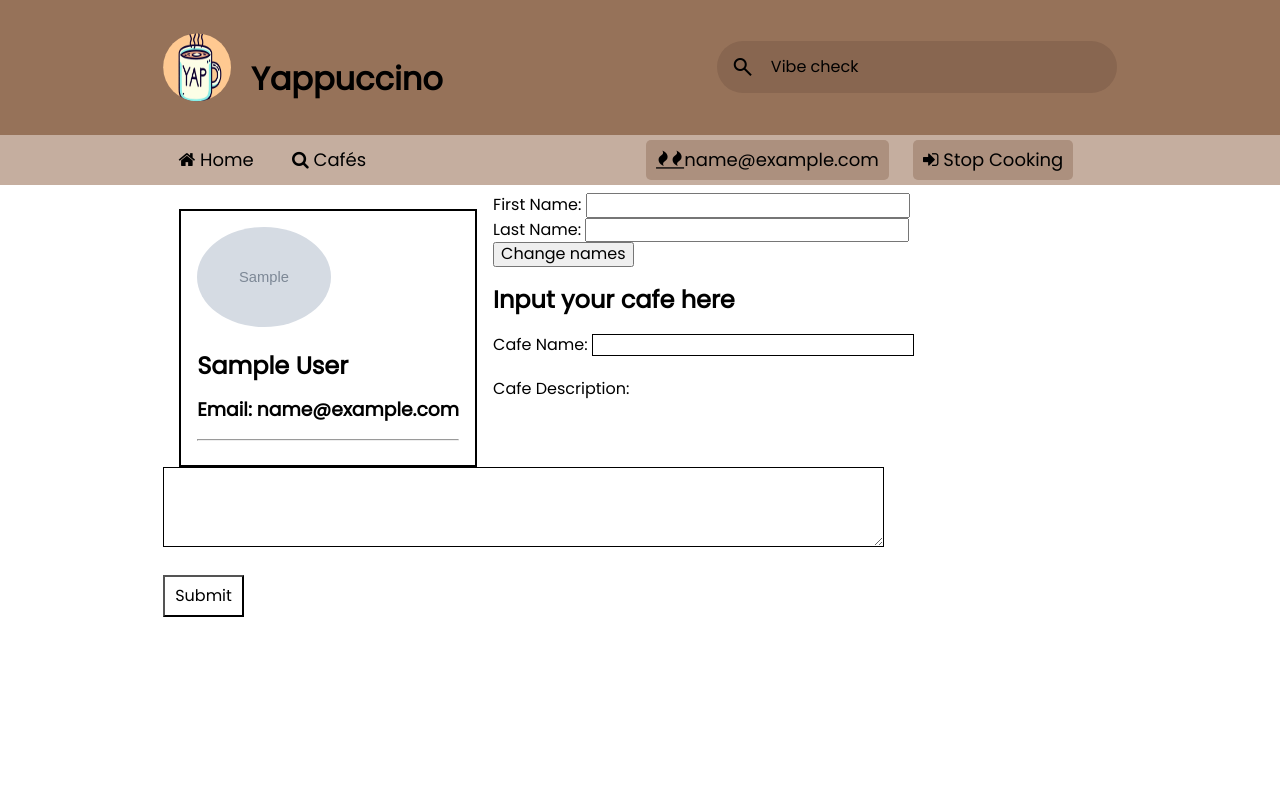
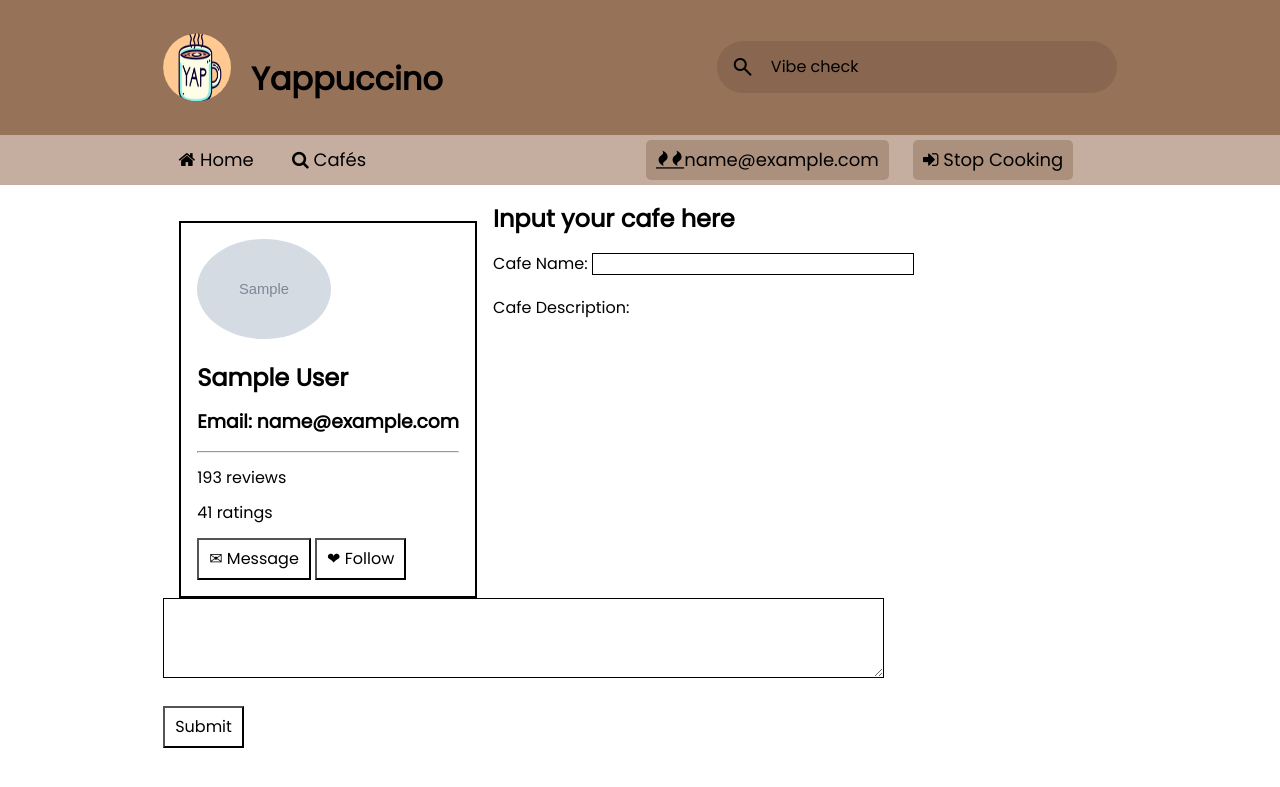
Before and after one commit to JobertAlan/CCAPDEV-MP, a Node server app: template views/profile.hbs in a window 1280 px wide. Shown: the top 787 px of the page. Run offline with Node 20, Linux system fonts and the light colour scheme; the template is opened without the code that fills it: values that come from a table or form of the project are taken from there, others are empty; tables that the repository leaves empty hold one stand-in row (values such as "Sample post"); grey boxes marked "Sample" are stand-in pictures; some libraries are stand-ins or nearby versions.

Commit message:
Add files via upload

```diff
--- a/server.js
+++ b/server.js
@@ -281,36 +281,11 @@ app.get('/cafe/search', async (req, res) => {
 
 })
 
-// avg review rating
-async function getRating(cafeId) {
-    try {
-        const reviews = await Review.find({ cafeReviewed: cafeId }).lean()
-
-        if (reviews.length === 0 ) {
-            return 0;
-        }
-
-        const ratings = reviews.map(review => review.rating)
-
-        const sum = ratings.reduce((acc, rating) => acc + rating, 0)
-
-        const average = sum / ratings.length
-
-        const averageRounded = average.toFixed(1)
-
-        return averageRounded
-    } catch (error) {
-        console.error('There has been an error calculating the average rating: ', error)
-    }
-}
-
 app.get('/cafe/:id', async (req, res) => {
 
     const userData = req.session.user
 
     const cafeId = req.params.id
-
-    const cafeRating = await getRating(cafeId)
 
     const cafe = await Cafe.findById(cafeId).lean()
 
@@ -327,18 +302,9 @@ app.get('/cafe/:id', async (req, res) => {
     }))
 
     // console.log('Cafe id & current userId: ', cafe.ownedBy, userData)
-    console.log('rating: ', cafeRating)
-
-    const context = {
-        cafe,
-        reviews: reviewUserData,
-        userData,
-        cafeRating
-    }
 
     if (cafe) {
-        // res.render('cafe', {cafe, reviews: reviewUserData, userData } )
-        res.render('cafe', context)
+        res.render('cafe', {cafe, reviews: reviewUserData, userData } )
     }
     else {
         res.status(404).send('cafe not found')
@@ -389,19 +355,6 @@ app.post('/cafe/:id/postreview', isAuthenticated, async (req, res) => {
     res.redirect(`/cafe/${cafeReviewed}`)
 })
 
-app.post('/cafe/delete-review/:id', isAuthenticated, async (req, res) => {
-    const reviewId = req.params.id
-
-    let thisReview = await Review.findById(reviewId)
-
-    let cafeReviewed = thisReview.cafeReviewed
-
-    let delReview = await Review.findByIdAndDelete(reviewId)
-
-    res.redirect(`/cafe/${cafeReviewed}`)
-})
-
-
 // Jank edit method
 app.post('/cafe/:id/patchreview', isAuthenticated, async (req, res) => {
 
@@ -450,15 +403,3 @@ app.post('/cafe/reply-review/:id', isAuthenticated, async (req, res) => {
 
     res.redirect(req.get('referer'))
 })
-
-// Sends to a Error page if a route isn't found
-app.all('*', (req, res) => {
-
-    if (req.session.user) {
-        const userData = req.session.user;
-        res.render('error', {userData})
-    }
-    else {
-        res.render('error')
-    }
-})
--- a/views/cafes.hbs
+++ b/views/cafes.hbs
@@ -23,10 +23,10 @@
             <!--The review stuff, should modify the ratings, number of reviews and the overall score-->
             <div class ="reviewcontainer">
                 <div class ="score">
-                    {{!-- <h4>Amazing</h4> <!--Modify the word here --> --}}
-                    {{!-- <p><span id="numReview">122</span> People have reviewed</p> <!--Modify the amount of people in the span--> --}}
+                    <h4>Amazing</h4> <!--Modify the word here -->
+                    <p><span id="numReview">122</span> People have reviewed</p> <!--Modify the amount of people in the span-->
                 </div>
-                {{!-- <div class = scorebox><h1 id="scorenumber 1">100</h1></div> <!--Modify the score here--> --}}
+                <div class = scorebox><h1 id="scorenumber 1">100</h1></div> <!--Modify the score here-->
             </div>
 
             <hr>
--- a/views/partials/cafeReviews.hbs
+++ b/views/partials/cafeReviews.hbs
@@ -41,20 +41,6 @@
                         <h3>️‍🔥 {{this.upvotes}}</h3>
                         <button>Updoot</button>
                     </div>
-                    <button class="reviewButton" onclick="showReviewForm()">Open Review Editor</button>
-
-                    <form class="review" id="editReview" action="/cafe/{{this.cafeReviewed}}/patchreview" method="post">
-                        <div class="reviewTitle"><label>Review Title: </label>
-                        <input class="reviewInput" type="text" placeholder="reviewTitle" name="reviewTitle" /><br></div>
-
-                        <div class="reviewDesc"><label>Review Description: </label><br>
-                        <textarea class="reviewInput" rows="4" cols="50" name="reviewDescription"></textarea><br></div>
-
-                        <div class="reviewRating"></div><label>Give a rating: </label>
-                        <input class="reviewInput" type="number" id="quantity" name="reviewRating" min="1" max="5" value="5"><br></div>
-
-                        <button class="reviewButton" type="submit" id="editButton">☝ Submit Edits</button>
-                    </form>
                 {{/if}}
 
 
@@ -87,13 +73,8 @@
 
 
 <script>
-    function showReviewForm() {
-        const reviewForm = document.getElementById('editReview');
-        // Check the current display state and toggle it
-        if (reviewForm.style.display === 'none' || reviewForm.style.display === '') {
-            reviewForm.style.display = 'block'; // Show the form
-        } else {
-            reviewForm.style.display = 'none'; // Hide the form
-        }
-    }
+
+
+
+
 </script>
--- a/views/profile.hbs
+++ b/views/profile.hbs
@@ -19,21 +19,40 @@
                 <h2>{{userData.firstName}}  {{userData.lastName}}</h2>
                 <h3>Email: {{userData.email}}</h3>
                 <hr>
+                <p>193 reviews</p>
+                <p>41 ratings</p>
 
-
+                <!-- has all the interaction stuff to the user -->
+                <div class="interact-cont">
+                    <button>✉ Message</button>
+                    <button>❤︎ Follow</button>
+                </div>
             </div>
         </div>
 
-
-        <div class="editInfo">
-            <form action="/profile/{{userData._id}}" method="post">
-                <label>First Name: </label> <input type="text" name="newFname" /> <br>
-                <label>Last Name: </label> <input type="text" name="newLname" /> <br>
-
-                <input type="submit" value="Change names" />
-            </form>
-        </div>
-
+        {{!-- <!-- stuff on the right -->
+        <div class="right-cont">
+            <h2>Stats</h2>
+            <br>
+            <div class="stats">
+                <div class="stat-num">
+                    <h3>41</h3>
+                    <p>Updoots</p>
+                </div>
+                <div class="stat-num">
+                    <h3>1,540</h3>
+                    <p>Photos</p>
+                </div>
+                <div class="stat-num">
+                    <h3>57</h3>
+                    <p>Videos</p>
+                </div>
+                <div class="last-stat-num">
+                    <h3>11</h3>
+                    <p>Edits</p>
+                </div>
+            </div>
+        </div> --}}
 
         <!-- review stuff at the bottom -->
         {{#unless userData.isOwner }}
@@ -91,9 +110,3 @@
 
 
     </div>
-
-<script>
-    window.addEventListener('DOMContentLoaded', function() {
-
-    })
-</script>
```
Also changed, not shown: public/styles/review.css (+10 -10 lines), views/cafe.hbs (+17 -2 lines), 1 other file.
